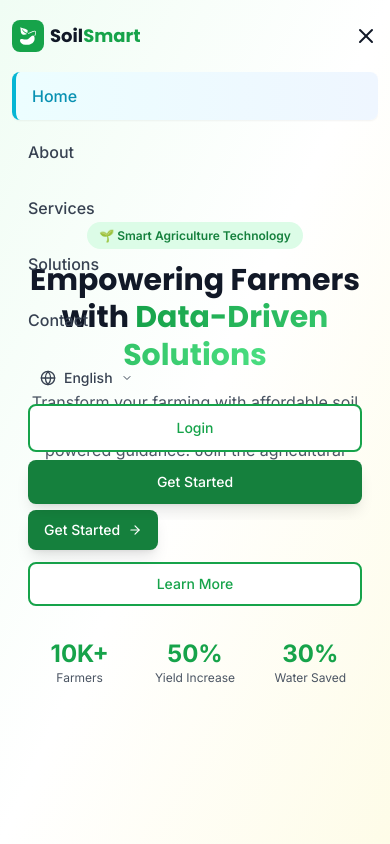
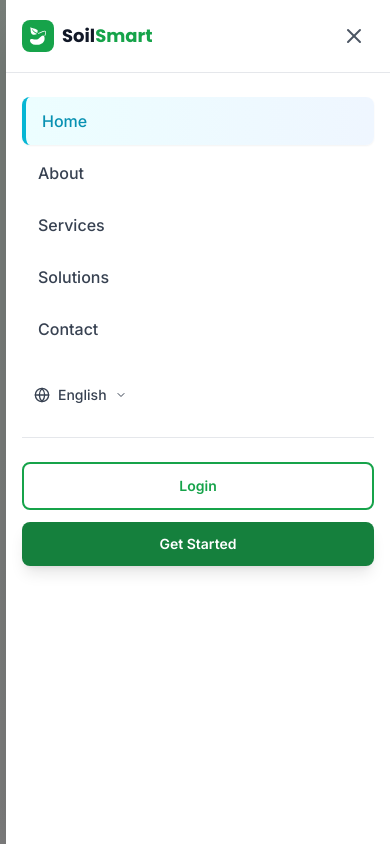
Before and after one commit to Echo-Sols-Ltd/SoilSM-web, a Next.js app: page / in a window 390 px wide. Both pictures are taken after a click on the button "Toggle menu". Shown: the top 844 px of the page. Built offline with nearby package versions, Linux system fonts and the light colour scheme.

Commit message:
Implement professional mobile navigation: slide-in menu with overlay, body scroll lock, and smooth animations

```diff
--- a/src/components/Navbar.tsx
+++ b/src/components/Navbar.tsx
@@ -25,6 +25,7 @@ const Navbar = () => {
   const sectionIds = navLinks.map(link => link.href.replace('#', ''))
   const activeSection = useScrollSpy(sectionIds, 100)
 
+  // Handle scroll effect
   useEffect(() => {
     const handleScroll = () => {
       setScrolled(window.scrollY > 20)
@@ -32,6 +33,29 @@ const Navbar = () => {
     window.addEventListener('scroll', handleScroll)
     return () => window.removeEventListener('scroll', handleScroll)
   }, [])
+
+  // Lock body scroll when menu is open
+  useEffect(() => {
+    if (isOpen) {
+      document.body.style.overflow = 'hidden'
+    } else {
+      document.body.style.overflow = 'unset'
+    }
+    return () => {
+      document.body.style.overflow = 'unset'
+    }
+  }, [isOpen])
+
+  // Handle escape key to close menu
+  useEffect(() => {
+    const handleEscape = (e: KeyboardEvent) => {
+      if (e.key === 'Escape' && isOpen) {
+        setIsOpen(false)
+      }
+    }
+    window.addEventListener('keydown', handleEscape)
+    return () => window.removeEventListener('keydown', handleEscape)
+  }, [isOpen])
 
   const handleNavClick = (href: string) => {
     setIsOpen(false)
@@ -44,6 +68,10 @@ const Navbar = () => {
         behavior: 'smooth'
       })
     }
+  }
+
+  const closeMenu = () => {
+    setIsOpen(false)
   }
 
   return (
@@ -97,32 +125,67 @@ const Navbar = () => {
           {/* Mobile Menu Button */}
           <button
             onClick={() => setIsOpen(!isOpen)}
-            className="md:hidden text-gray-900 text-2xl sm:text-3xl p-2 -mr-2 hover:bg-gray-100 rounded-lg transition-colors"
+            className="md:hidden text-gray-900 text-xl sm:text-2xl p-2 -mr-2 hover:bg-gray-100 rounded-lg transition-colors z-50 relative"
             aria-label="Toggle menu"
+            aria-expanded={isOpen}
           >
             {isOpen ? <FiX className="w-6 h-6 sm:w-7 sm:h-7" /> : <FiMenu className="w-6 h-6 sm:w-7 sm:h-7" />}
           </button>
         </div>
+      </div>
 
-        {/* Mobile Navigation */}
+      {/* Mobile Menu Overlay & Sidebar */}
       <AnimatePresence>
         {isOpen && (
+          <>
+            {/* Backdrop Overlay */}
             <motion.div
-              initial={{ opacity: 0, height: 0 }}
-              animate={{ opacity: 1, height: 'auto' }}
-              exit={{ opacity: 0, height: 0 }}
+              initial={{ opacity: 0 }}
+              animate={{ opacity: 1 }}
+              exit={{ opacity: 0 }}
               transition={{ duration: 0.3 }}
-              className="md:hidden mt-4 pb-4 overflow-hidden"
+              onClick={closeMenu}
+              className="fixed inset-0 bg-black bg-opacity-50 z-[60] md:hidden"
+            />
+
+            {/* Slide-in Menu Panel */}
+            <motion.div
+              initial={{ x: '100%' }}
+              animate={{ x: 0 }}
+              exit={{ x: '100%' }}
+              transition={{ type: 'tween', duration: 0.3, ease: 'easeInOut' }}
+              className="fixed top-0 right-0 h-full w-full max-w-sm bg-white shadow-2xl z-[70] md:hidden overflow-y-auto"
             >
-              <div className="flex flex-col space-y-2 sm:space-y-3">
-                {navLinks.map((link) => {
+              {/* Menu Header */}
+              <div className="sticky top-0 bg-white border-b border-gray-200 px-4 sm:px-6 py-4 flex items-center justify-between z-10">
+                <Link href="/" className="flex items-center space-x-2" onClick={closeMenu}>
+                  <div className="bg-primary-600 p-1.5 sm:p-2 rounded-lg">
+                    <GiPlantSeed className="text-white text-xl sm:text-2xl" />
+                  </div>
+                  <span className="text-lg sm:text-xl font-bold font-display text-gray-900">
+                    Soil<span className="text-[#16a34a]">Smart</span>
+                  </span>
+                </Link>
+                <button
+                  onClick={closeMenu}
+                  className="text-gray-600 hover:text-gray-900 hover:bg-gray-100 p-2 rounded-lg transition-colors"
+                  aria-label="Close menu"
+                >
+                  <FiX className="w-6 h-6" />
+                </button>
+              </div>
+
+              {/* Menu Content */}
+              <div className="px-4 sm:px-6 py-6">
+                <nav className="flex flex-col space-y-1 mb-6">
+                  {navLinks.map((link, index) => {
                     const isActive = activeSection === link.href.replace('#', '')
                     return (
                       <motion.button
                         key={link.name}
-                      initial={{ opacity: 0, x: -20 }}
+                        initial={{ opacity: 0, x: 20 }}
                         animate={{ opacity: 1, x: 0 }}
-                      transition={{ duration: 0.2 }}
+                        transition={{ duration: 0.2, delay: index * 0.05 }}
                         onClick={() => handleNavClick(link.href)}
                         className={`text-left font-medium transition-all duration-300 py-3 sm:py-3.5 rounded-lg px-4 ${
                           isActive
@@ -134,22 +197,31 @@ const Navbar = () => {
                       </motion.button>
                     )
                   })}
-                <div className="px-4 mb-2 sm:mb-3 pt-2">
+                </nav>
+
+                {/* Language Switcher */}
+                <div className="mb-6 pb-6 border-b border-gray-200">
                   <LanguageSwitcher />
                 </div>
-                <div className="px-4 space-y-2 sm:space-y-3">
-                  <Link href="/login" onClick={() => setIsOpen(false)} className="block">
-                    <button className="btn-secondary w-full py-3 sm:py-3.5 text-sm sm:text-base">{t('common.login')}</button>
+
+                {/* Action Buttons */}
+                <div className="space-y-3">
+                  <Link href="/login" onClick={closeMenu} className="block">
+                    <button className="btn-secondary w-full py-3 sm:py-3.5 text-sm sm:text-base font-semibold">
+                      {t('common.login')}
+                    </button>
                   </Link>
-                  <Link href="/signup" onClick={() => setIsOpen(false)} className="block">
-                    <button className="btn-primary w-full py-3 sm:py-3.5 text-sm sm:text-base">{t('hero.getStarted')}</button>
+                  <Link href="/signup" onClick={closeMenu} className="block">
+                    <button className="btn-primary w-full py-3 sm:py-3.5 text-sm sm:text-base font-semibold">
+                      {t('hero.getStarted')}
+                    </button>
                   </Link>
                 </div>
               </div>
             </motion.div>
+          </>
         )}
       </AnimatePresence>
-      </div>
     </nav>
   )
 }
```
Lines whose indentation alone changed are shown as unchanged.
